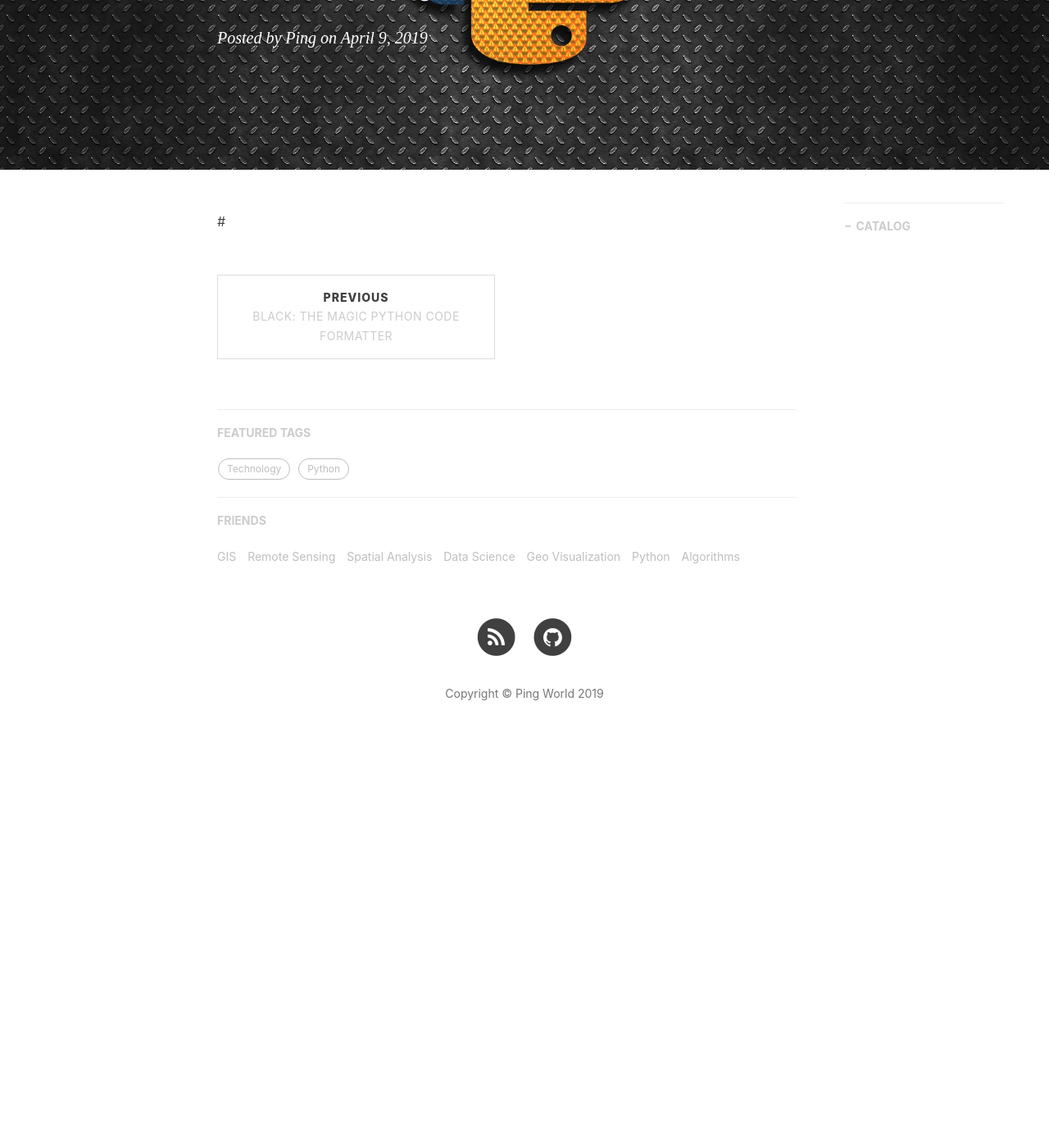
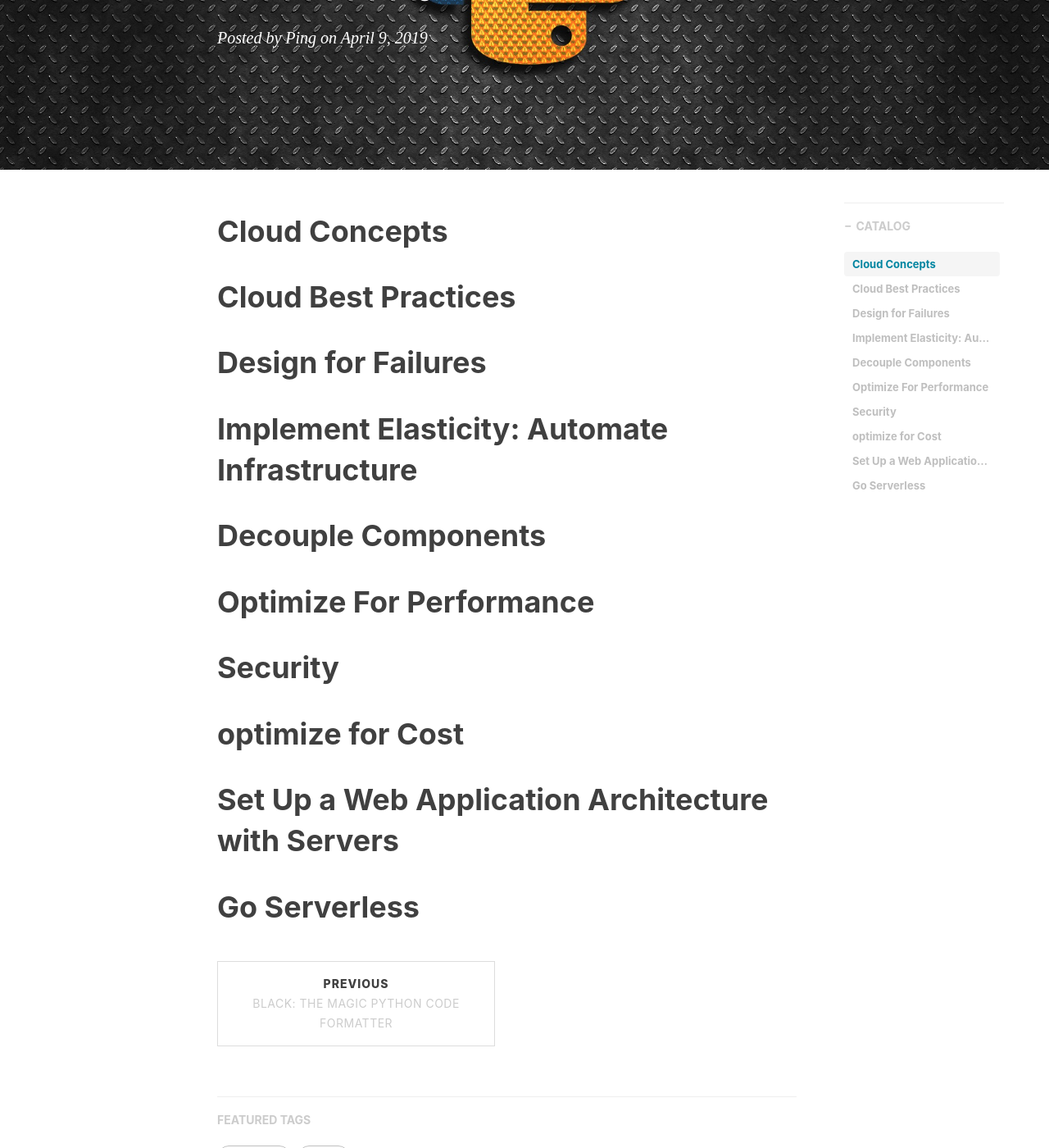
Before and after one commit to nuistzhou/nuistzhou.github.io, a Jekyll site: the page built from _posts/2019-04-09-AWS-Learning.markdown, in a window 1280 px wide and 1400 px high, scrolled down 316 px. Shown: the whole window at 82% size. Built offline with Jekyll 4.4.1, drawn with Linux system fonts in a browser that asks for light colours; nearby versions of some CDN libraries; comment, search, counter and statistics services are not loaded; before the commit the page ends 1266 px from its top, so only the background shows below that.

Commit message:
Added headlines.

```diff
--- a/_posts/2019-04-09-AWS-Learning.markdown
+++ b/_posts/2019-04-09-AWS-Learning.markdown
@@ -11,4 +11,45 @@ tags:
     - AWS
 ---
 
-#
+# Cloud Concepts
+
+
+
+
+# Cloud Best Practices
+
+
+
+
+# Design for Failures
+
+
+
+# Implement Elasticity: Automate Infrastructure
+
+
+
+
+# Decouple Components
+
+
+
+# Optimize For Performance
+
+
+
+# Security
+
+
+
+# optimize for Cost
+
+
+
+
+# Set Up a Web Application Architecture with Servers
+
+
+
+
+# Go Serverless
```
